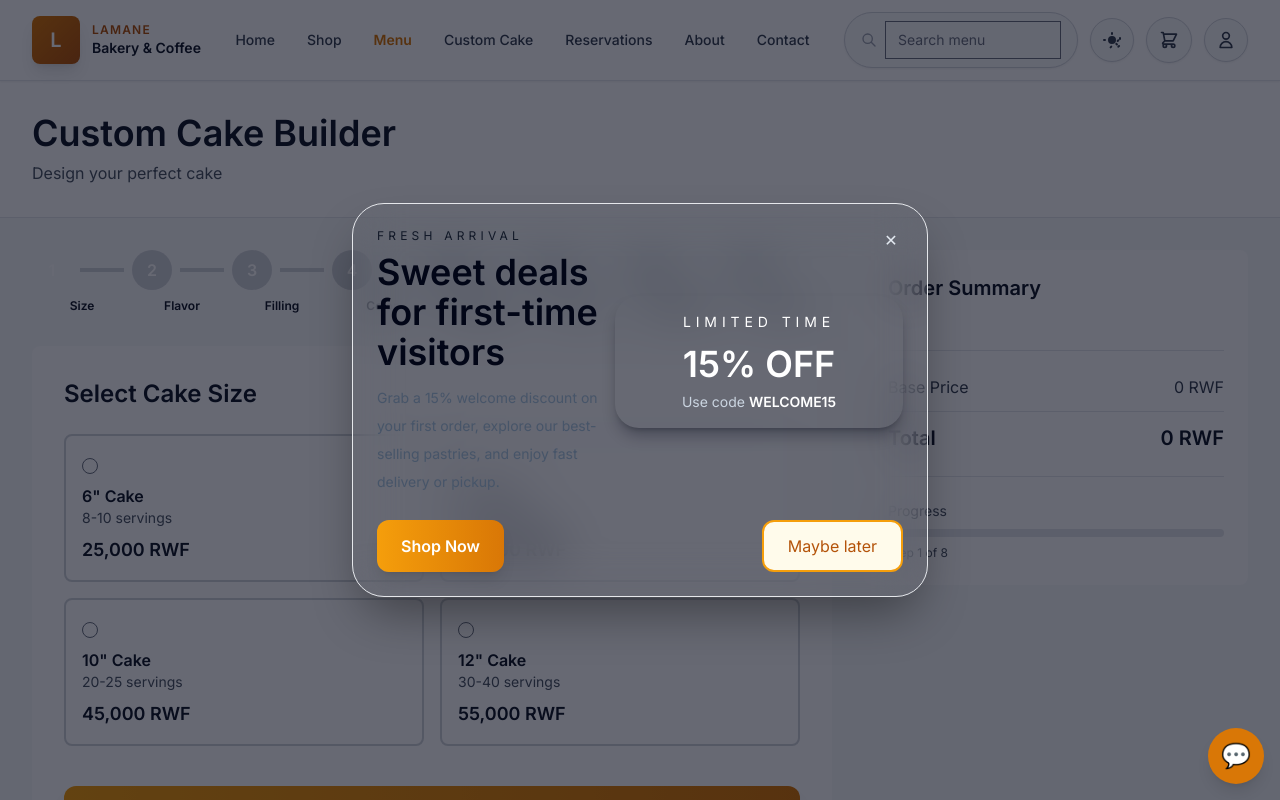
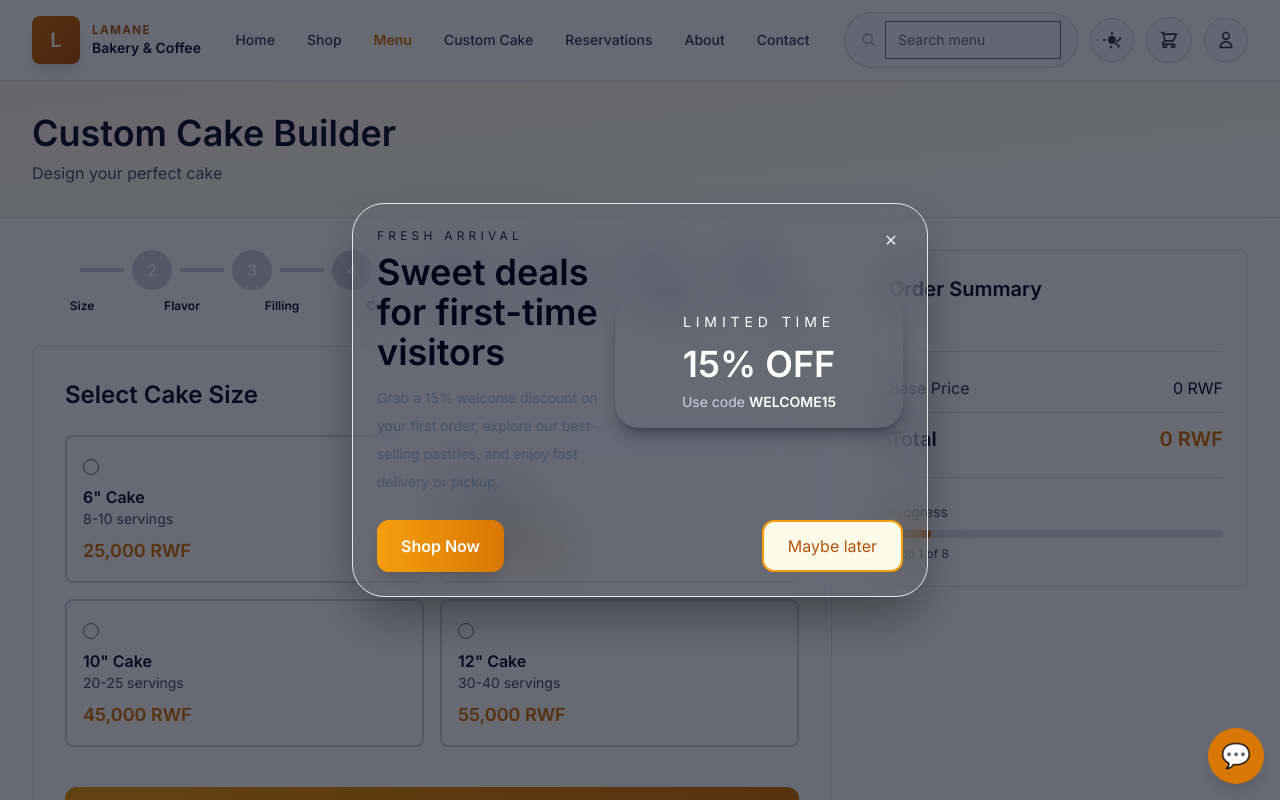
Before and after one commit to gabinniyonizeye/lamane_lounge, a Vue app: page /custom-cake in a window 1280 px wide. Shown: the top 800 px of the page. Built offline with nearby package versions, Linux system fonts and the light colour scheme.

Commit message:
Fix CustomCake page color contrast for dark/light modes - proper text visibility

```diff
--- a/src/pages/CustomCake.vue
+++ b/src/pages/CustomCake.vue
@@ -1,10 +1,10 @@
 <template>
-  <div class="min-h-screen bg-gray-50">
+  <div class="min-h-screen bg-white dark:bg-black">
     <!-- Header -->
-    <div class="bg-white border-b">
+    <div class="bg-gradient-to-br from-amber-50 to-white dark:from-gray-900 dark:to-black border-b border-gray-200 dark:border-amber-500/20">
       <div class="container py-8">
-        <h1 class="text-4xl font-bold text-dark">Custom Cake Builder</h1>
-        <p class="text-gray-600 mt-2">Design your perfect cake</p>
+        <h1 class="text-4xl font-black text-gray-900 dark:text-white">Custom Cake Builder</h1>
+        <p class="text-gray-600 dark:text-gray-400 mt-2">Design your perfect cake</p>
       </div>
     </div>
 
@@ -33,16 +33,16 @@
           </div>
 
           <!-- Step 1: Size -->
-          <div v-if="currentStep === 0" class="bg-white rounded-lg p-8 mb-8">
-            <h2 class="text-2xl font-bold text-dark mb-6">Select Cake Size</h2>
+          <div v-if="currentStep === 0" class="bg-white dark:bg-gray-900 rounded-lg p-8 mb-8 border border-gray-200 dark:border-amber-500/20">
+            <h2 class="text-2xl font-black text-gray-900 dark:text-white mb-6">Select Cake Size</h2>
 
             <form @submit.prevent="nextStep" class="space-y-4">
               <div class="grid grid-cols-2 gap-4">
-                <label v-for="size in sizes" :key="size.id" class="border-2 rounded-lg p-4 cursor-pointer" :class="form.size === size.id ? 'border-primary bg-primary/5' : 'border-gray-300'">
-                  <input v-model="form.size" type="radio" :value="size.id" class="w-4 h-4 text-primary" />
-                  <p class="font-semibold text-dark mt-2">{{ size.name }}</p>
-                  <p class="text-sm text-gray-600">{{ size.servings }} servings</p>
-                  <p class="text-lg font-bold text-primary mt-2">{{ size.price.toLocaleString() }} RWF</p>
+                <label v-for="size in sizes" :key="size.id" class="border-2 rounded-lg p-4 cursor-pointer bg-white dark:bg-gray-800" :class="form.size === size.id ? 'border-amber-500 dark:border-amber-400 bg-amber-50 dark:bg-amber-500/10' : 'border-gray-300 dark:border-gray-700'">
+                  <input v-model="form.size" type="radio" :value="size.id" class="w-4 h-4 text-amber-600" />
+                  <p class="font-semibold text-gray-900 dark:text-white mt-2">{{ size.name }}</p>
+                  <p class="text-sm text-gray-600 dark:text-gray-400">{{ size.servings }} servings</p>
+                  <p class="text-lg font-bold text-amber-600 dark:text-amber-400 mt-2">{{ size.price.toLocaleString() }} RWF</p>
                 </label>
               </div>
 
@@ -306,55 +306,55 @@
           </div>
         </div>
 
-        <!-- Price Summary Sidebar -->
+          <!-- Price Summary Sidebar -->
         <div class="lg:col-span-1">
-          <div class="bg-white rounded-lg p-6 sticky top-24">
-            <h3 class="text-xl font-bold text-dark mb-6">Order Summary</h3>
+          <div class="bg-white dark:bg-gray-900 rounded-lg p-6 sticky top-24 border border-gray-200 dark:border-amber-500/20">
+            <h3 class="text-xl font-black text-gray-900 dark:text-white mb-6">Order Summary</h3>
 
-            <div class="space-y-3 mb-6 pb-6 border-b">
-              <div v-if="form.size" class="flex justify-between text-sm">
+            <div class="space-y-3 mb-6 pb-6 border-b border-gray-200 dark:border-amber-500/20">
+              <div v-if="form.size" class="flex justify-between text-sm text-gray-700 dark:text-gray-300">
                 <span>Size</span>
-                <span class="font-semibold">{{ getSizeLabel(form.size) }}</span>
+                <span class="font-semibold text-gray-900 dark:text-white">{{ getSizeLabel(form.size) }}</span>
               </div>
-              <div v-if="form.flavor" class="flex justify-between text-sm">
+              <div v-if="form.flavor" class="flex justify-between text-sm text-gray-700 dark:text-gray-300">
                 <span>Flavor</span>
-                <span class="font-semibold">{{ getFlavorLabel(form.flavor) }}</span>
+                <span class="font-semibold text-gray-900 dark:text-white">{{ getFlavorLabel(form.flavor) }}</span>
               </div>
-              <div v-if="form.filling" class="flex justify-between text-sm">
+              <div v-if="form.filling" class="flex justify-between text-sm text-gray-700 dark:text-gray-300">
                 <span>Filling</span>
-                <span class="font-semibold">{{ getFillingLabel(form.filling) }}</span>
+                <span class="font-semibold text-gray-900 dark:text-white">{{ getFillingLabel(form.filling) }}</span>
               </div>
-              <div v-if="form.pickupDate" class="flex justify-between text-sm">
+              <div v-if="form.pickupDate" class="flex justify-between text-sm text-gray-700 dark:text-gray-300">
                 <span>Pickup</span>
-                <span class="font-semibold">{{ form.pickupDate }}</span>
+                <span class="font-semibold text-gray-900 dark:text-white">{{ form.pickupDate }}</span>
               </div>
             </div>
 
             <div class="space-y-3">
-              <div class="flex justify-between text-gray-700">
+              <div class="flex justify-between text-gray-700 dark:text-gray-300">
                 <span>Base Price</span>
-                <span>{{ basePrice.toLocaleString() }} RWF</span>
+                <span class="text-gray-900 dark:text-white">{{ basePrice.toLocaleString() }} RWF</span>
               </div>
-              <div v-if="fillingPrice > 0" class="flex justify-between text-gray-700">
+              <div v-if="fillingPrice > 0" class="flex justify-between text-gray-700 dark:text-gray-300">
                 <span>Filling</span>
-                <span>+{{ fillingPrice.toLocaleString() }} RWF</span>
+                <span class="text-gray-900 dark:text-white">+{{ fillingPrice.toLocaleString() }} RWF</span>
               </div>
-              <div class="flex justify-between text-xl font-bold text-dark border-t pt-3">
+              <div class="flex justify-between text-xl font-black text-gray-900 dark:text-white border-t border-gray-200 dark:border-amber-500/20 pt-3">
                 <span>Total</span>
-                <span>{{ totalPrice.toLocaleString() }} RWF</span>
+                <span class="text-amber-600 dark:text-amber-400">{{ totalPrice.toLocaleString() }} RWF</span>
               </div>
             </div>
 
             <!-- Progress -->
-            <div class="mt-6 pt-6 border-t">
-              <p class="text-sm text-gray-600 mb-2">Progress</p>
-              <div class="w-full bg-gray-200 rounded-full h-2">
+            <div class="mt-6 pt-6 border-t border-gray-200 dark:border-amber-500/20">
+              <p class="text-sm text-gray-600 dark:text-gray-400 mb-2">Progress</p>
+              <div class="w-full bg-gray-200 dark:bg-gray-700 rounded-full h-2">
                 <div
-                  class="bg-primary h-2 rounded-full transition-all"
+                  class="bg-gradient-to-r from-amber-500 to-amber-600 h-2 rounded-full transition-all"
                   :style="{ width: `${(currentStep + 1) / steps.length * 100}%` }"
                 />
               </div>
-              <p class="text-xs text-gray-600 mt-2">Step {{ currentStep + 1 }} of {{ steps.length }}</p>
+              <p class="text-xs text-gray-600 dark:text-gray-400 mt-2">Step {{ currentStep + 1 }} of {{ steps.length }}</p>
             </div>
           </div>
         </div>
```
